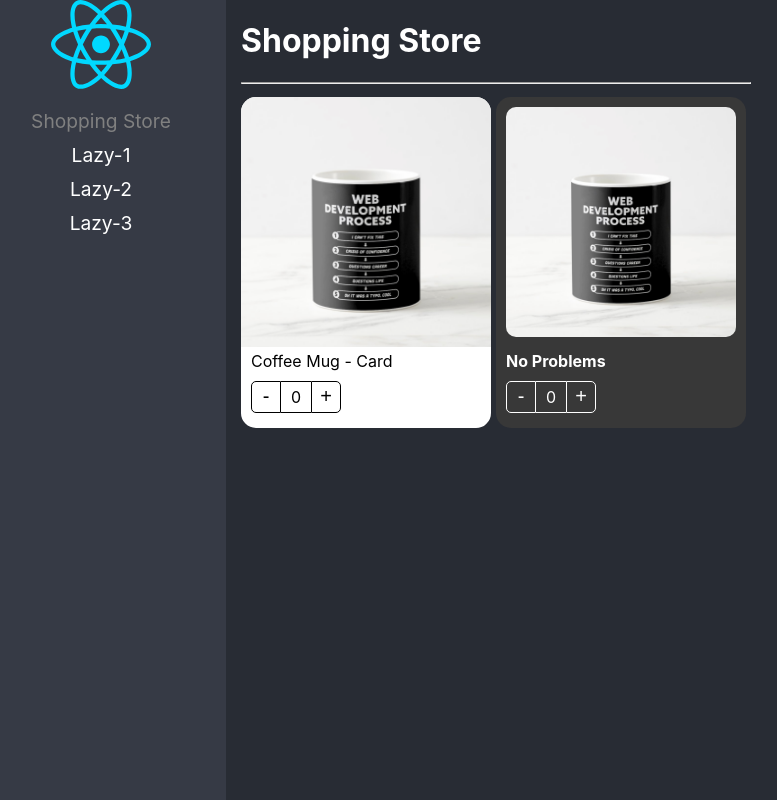
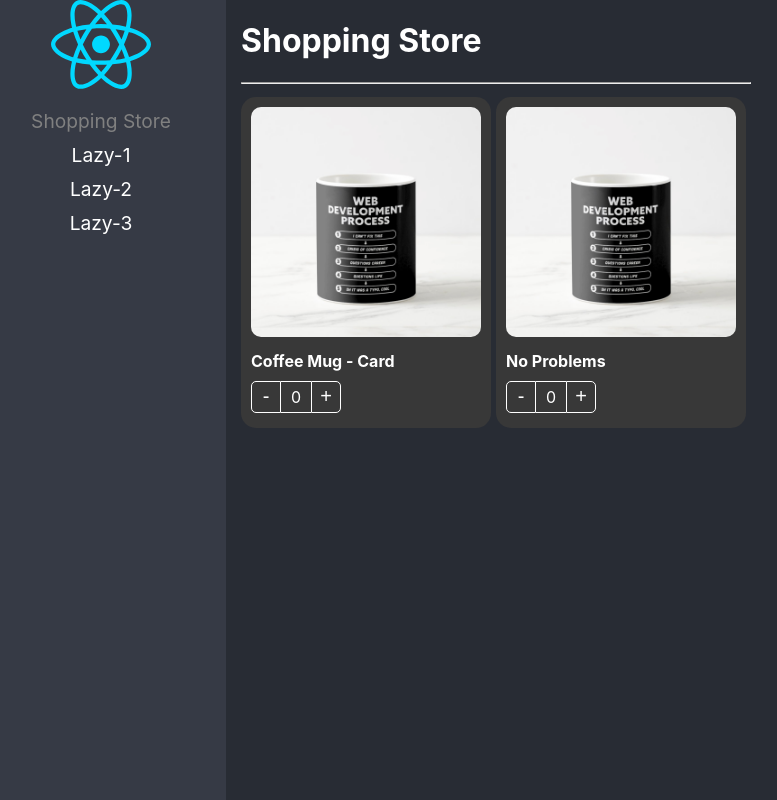
Before and after one commit to moive/react-pro-advanced, a React (Vite) app: page /shopping in a window 1280 px wide. Shown: the whole page, without its empty margins (24-801 px from the left). Built offline with nearby package versions, Linux system fonts and the light colour scheme.

Commit message:
refactoring code

```diff
--- a/src/patterns/components/ProductButtons.tsx
+++ b/src/patterns/components/ProductButtons.tsx
@@ -2,7 +2,7 @@
 import { ProductContext } from "./ProductCard";
 import style from "../styles/styles.module.css";
 
-interface Props {
+export interface Props {
   className?: string;
 }
 
--- a/src/patterns/components/ProductImage.tsx
+++ b/src/patterns/components/ProductImage.tsx
@@ -5,7 +5,7 @@
 
 import { ProductContext } from "./ProductCard";
 
-interface Props {
+export interface Props {
   img?: string;
   className?: string;
 }
--- a/src/patterns/components/ProductTitle.tsx
+++ b/src/patterns/components/ProductTitle.tsx
@@ -2,7 +2,7 @@
 import { ProductContext } from "./ProductCard";
 import style from "../styles/styles.module.css";
 
-interface Props {
+export interface Props {
   title?: string;
   className?: string;
 }
--- a/src/patterns/pages/ShoppingPage.tsx
+++ b/src/patterns/pages/ShoppingPage.tsx
@@ -13,10 +13,10 @@
       <h1>Shopping Store</h1>
       <hr />
       <div style={{ display: "flex", flexDirection: "row", flexWrap: "wrap" }}>
-        <ProductCard product={product}>
-          <ProductCard.Image />
-          <ProductCard.Title />
-          <ProductCard.Buttons />
+        <ProductCard product={product} className="bg-dark">
+          <ProductCard.Image className="custom-image" />
+          <ProductCard.Title className="text-white text-bold" />
+          <ProductCard.Buttons className="custom-buttons" />
         </ProductCard>
 
         <ProductCard product={product} className="bg-dark">
```
Also changed, not shown: src/patterns/interfaces/product.interface.ts (+6 -3 lines).
